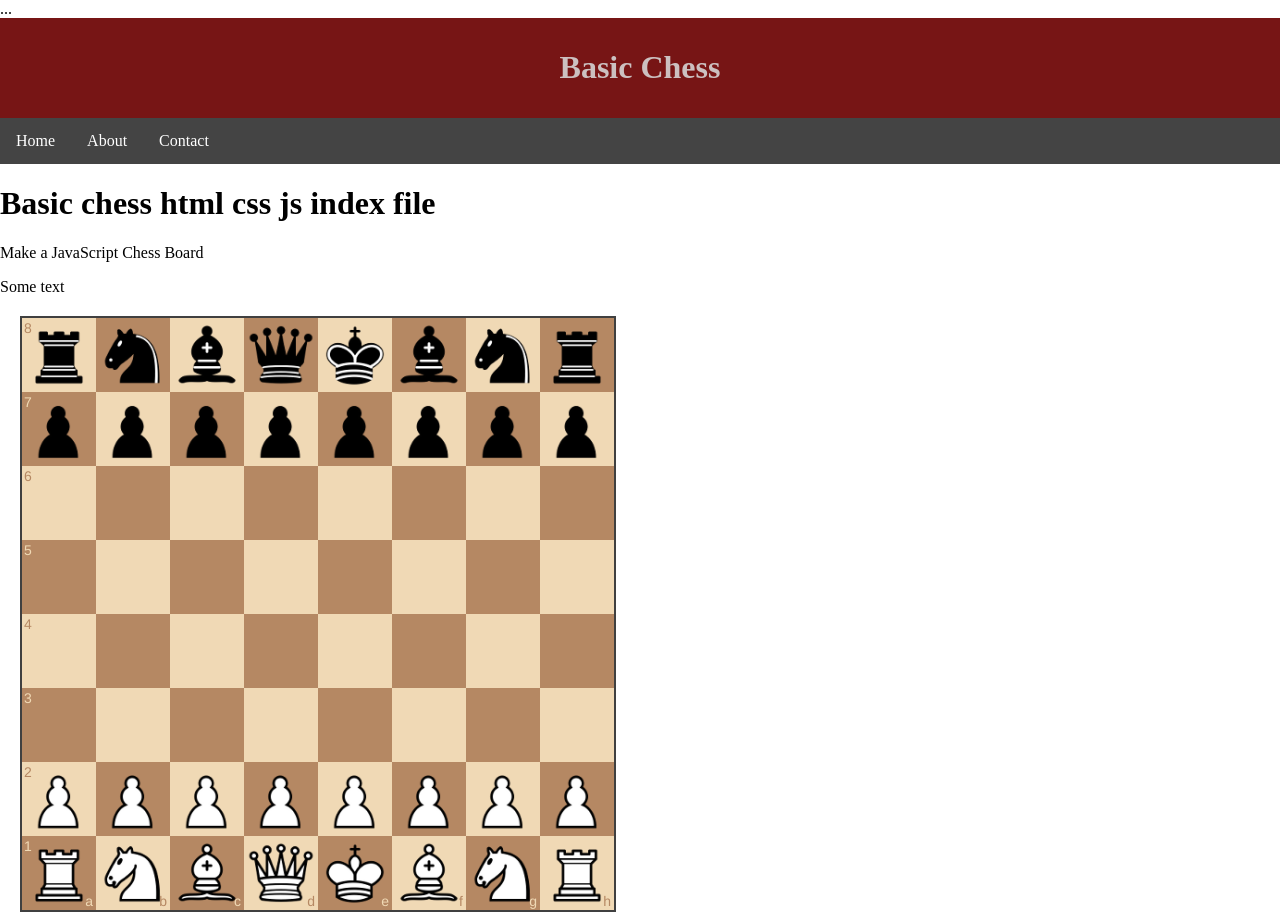
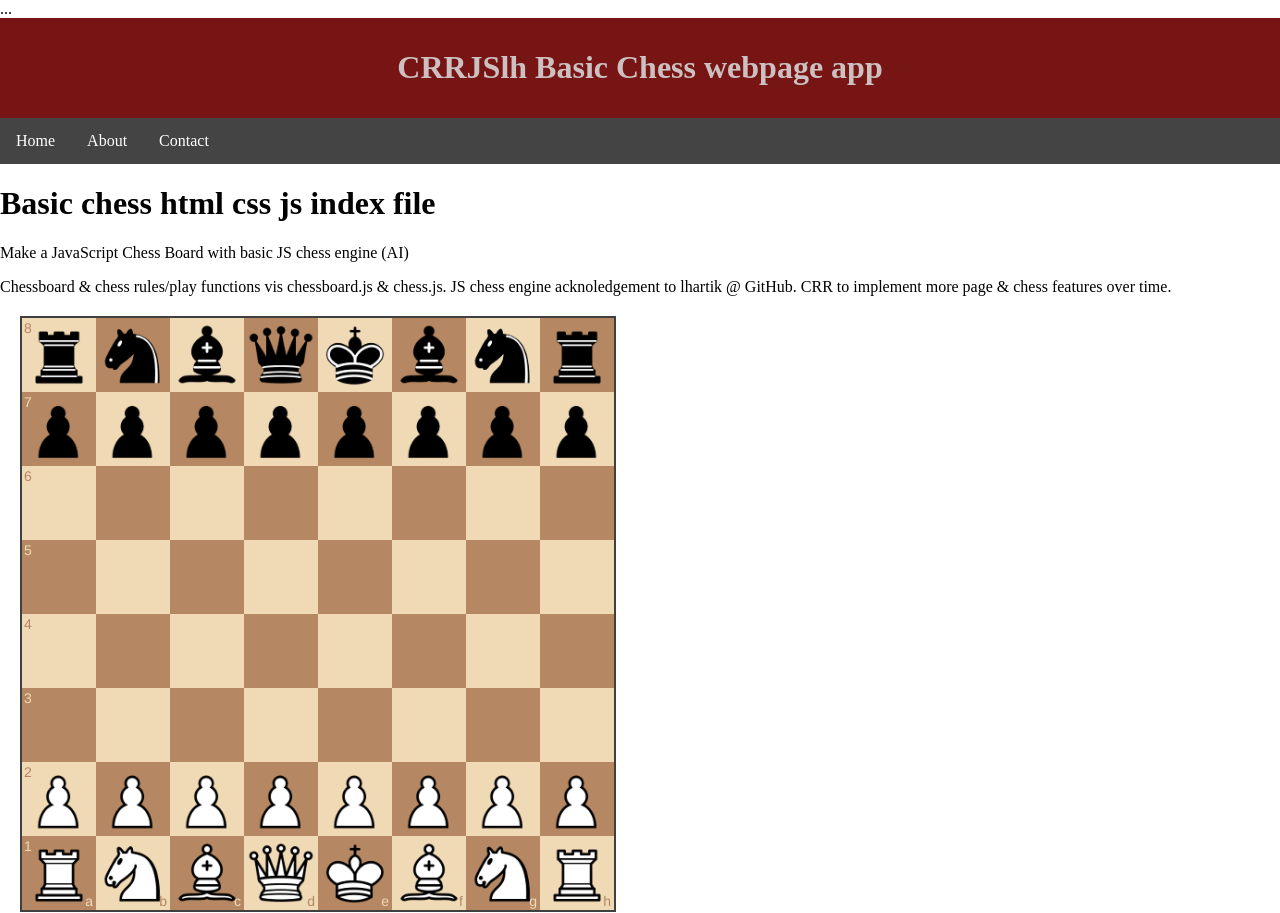
Before and after one commit to rpd/CRRJSlh, a plain HTML site: page index.html in a window 1280 px wide. Shown: the top 913 px of the page. Drawn offline with Linux system fonts and the light colour scheme.

Commit message:
Update index.html

```diff
--- a/index.html
+++ b/index.html
@@ -3,7 +3,7 @@
   <head>
     <meta charset="UTF-8" />
     <meta name="viewport" content="width=device-width, initial-scale=1.0" />
-    <title>Basic Chess</title>
+    <title>CRRJSlh Basic Chess webpage app</title>
     <style>
       html,
       body {
@@ -84,7 +84,7 @@
   </head>
   <body class="Site">
     <header>
-      <h1>Basic Chess</h1>
+      <h1>CRRJSlh Basic Chess webpage app</h1>
     </header>
     <nav>
       <ul>
@@ -95,8 +95,8 @@
     </nav>
     <main class="page-body">
       <h1>Basic chess html css js index file</h1>
-      <p>Make a JavaScript Chess Board</p>
-      <p>Some text</p>
+      <p>Make a JavaScript Chess Board with basic JS chess engine (AI)</p>
+      <p>Chessboard & chess rules/play functions vis chessboard.js & chess.js. JS chess engine acknoledgement to lhartik @ GitHub. CRR to implement more page & chess features over time. </p>
       <div id="board" style="width: 600px"></div>
 
       <button id="startBtn">Start Positions</button>
```
